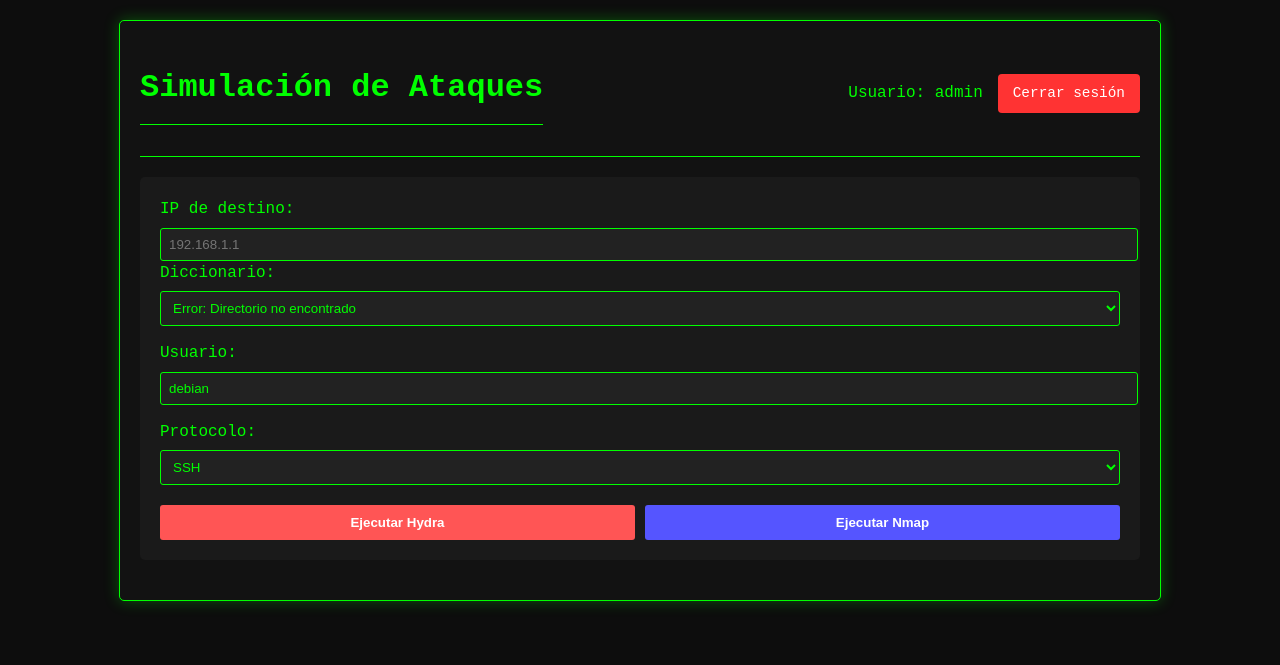
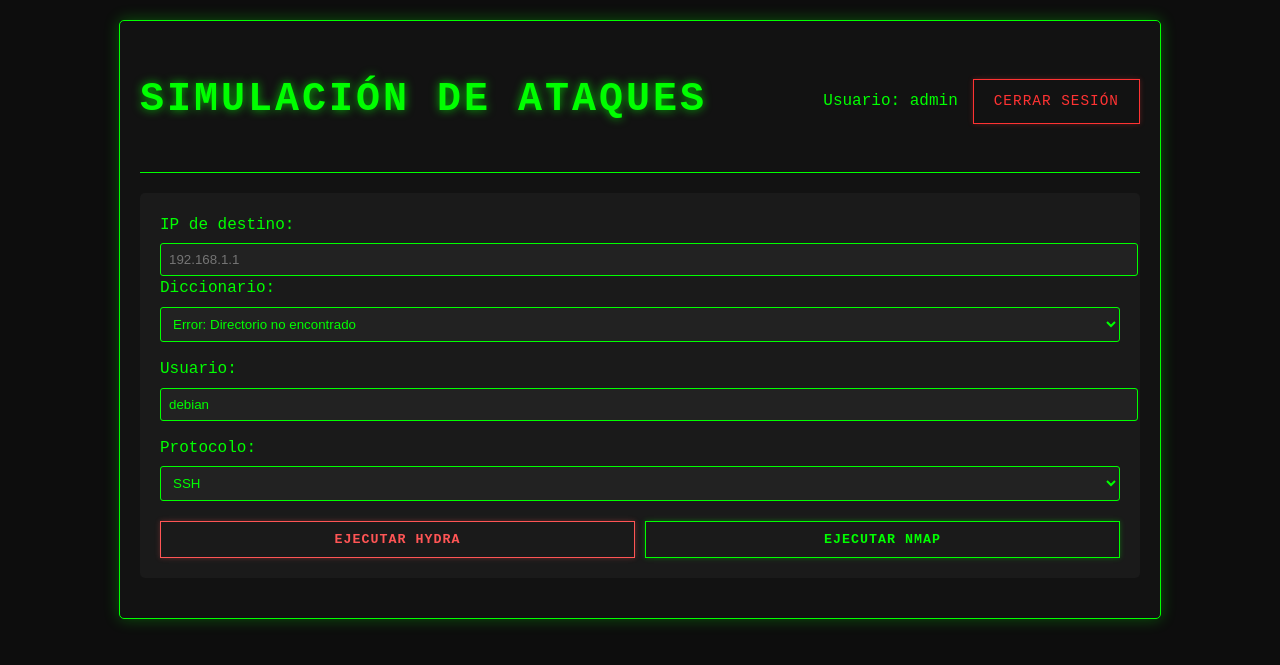
Before and after one commit to vgonsie/Proyecto-ASIR2, a Flask app: page / in a window 1280 px wide. Shown: the top 665 px of the page. Run offline with Flask 3, Linux system fonts and the light colour scheme; a user stored in the database is signed in.

Commit message:
Add files via upload

```diff
--- a/flask-app/app.py
+++ b/flask-app/app.py
@@ -1,55 +1,17 @@
 from flask import Flask, render_template, request, redirect, url_for
 from flask_login import LoginManager, UserMixin, login_user, login_required, logout_user, current_user
-from werkzeug.security import generate_password_hash, check_password_hash
 import subprocess
 import os
-import sqlite3
+from werkzeug.security import generate_password_hash, check_password_hash
 
 app = Flask(__name__)
-app.secret_key = 'tu_clave_secreta_aleatoria'
+app.secret_key = 'tu_clave_secreta_aleatoria'  # Cambia esto en producción!
 
 # Configuración de Flask-Login
 login_manager = LoginManager(app)
 login_manager.login_view = 'login'
 
-# --- Configuración de usuarios ---
-class User(UserMixin):
-    def __init__(self, id, username, password_hash):
-        self.id = id
-        self.username = username
-        self.password_hash = password_hash
-
-users = {
-    1: User(1, 'admin', generate_password_hash('admin'))
-}
-
-@login_manager.user_loader
-def load_user(user_id):
-    return users.get(int(user_id))
-
-# --- Funciones para base de datos ---
-def guardar_nmap_db(ip, ports):
-    conn = sqlite3.connect("resultados.db")
-    c = conn.cursor()
-    for port in ports:
-        c.execute('''
-            INSERT INTO nmap_resultados (ip, puerto, servicio, version)
-            VALUES (?, ?, ?, ?)
-        ''', (ip, port["port"], port["service"], port["version"]))
-    conn.commit()
-    conn.close()
-
-def guardar_hydra_db(ip, port, usuario, password, protocolo):
-    conn = sqlite3.connect("resultados.db")
-    c = conn.cursor()
-    c.execute('''
-        INSERT INTO hydra_resultados (ip, puerto, usuario, password, protocolo)
-        VALUES (?, ?, ?, ?, ?)
-    ''', (ip, port, usuario, password, protocolo))
-    conn.commit()
-    conn.close()
-
-# --- Funciones principales ---
+# --- Funciones auxiliares ---
 def obtener_diccionarios():
     diccionario_dir = "/home/kali/Proyecto-ASIR2/diccionarios"
     try:
@@ -61,9 +23,7 @@
     try:
         command = ["nmap", "-sV", ip]
         output = subprocess.check_output(command, stderr=subprocess.STDOUT)
-        data = parse_nmap_output(output.decode("utf-8"))
-        guardar_nmap_db(ip, data["ports"])
-        return data
+        return parse_nmap_output(output.decode("utf-8"))
     except subprocess.CalledProcessError as e:
         return {"error": f"Error en Nmap: {e.output.decode('utf-8')}", "raw_output": e.output.decode("utf-8")}
 
@@ -75,6 +35,7 @@
         "mac": "",
         "raw_output": output
     }
+
     for line in output.splitlines():
         if "Nmap scan report for" in line:
             data["host"] = line.split("for")[1].strip()
@@ -111,29 +72,40 @@
         ]
 
         output = subprocess.check_output(command, stderr=subprocess.STDOUT)
-        data = parse_hydra_output(output.decode('utf-8'), ip, usuario, protocolo)
-        return data
+        return parse_hydra_output(output.decode('utf-8'))
 
     except subprocess.CalledProcessError as e:
         error_output = e.output.decode('utf-8')
         return {"error": "Hydra falló", "raw_output": error_output}
 
-def parse_hydra_output(output, ip, usuario, protocolo):
+def parse_hydra_output(output):
     for line in output.splitlines():
         if "host:" in line and "login:" in line and "password:" in line:
             parts = line.split()
-            port = parts[0].replace("[", "").replace("]", "")
-            login = parts[parts.index("login:")+1]
-            password = parts[parts.index("password:")+1]
-            guardar_hydra_db(ip, port, login, password, protocolo)
             return {
-                "port": port,
-                "host": ip,
-                "login": login,
-                "password": password,
+                "port": parts[0].replace("[", "").replace("]", ""),
+                "host": parts[parts.index("host:")+1],
+                "login": parts[parts.index("login:")+1],
+                "password": parts[parts.index("password:")+1],
                 "raw_output": output
             }
     return {"error": "No se encontraron credenciales válidas", "raw_output": output}
+
+# --- Configuración de usuarios ---
+class User(UserMixin):
+    def __init__(self, id, username, password_hash):
+        self.id = id
+        self.username = username
+        self.password_hash = password_hash
+
+# Usuario admin (usuario: admin, contraseña: admin)
+users = {
+    1: User(1, 'admin', generate_password_hash('admin'))
+}
+
+@login_manager.user_loader
+def load_user(user_id):
+    return users.get(int(user_id))
 
 # --- Rutas ---
 @app.route('/login', methods=['GET', 'POST'])
@@ -172,10 +144,10 @@
             hydra_result = run_hydra(ip, diccionario, usuario, protocolo)
 
     return render_template("index.html",
-                           username=current_user.username,
-                           result=result,
-                           hydra_result=hydra_result,
-                           diccionarios=diccionarios)
+                         username=current_user.username,
+                         result=result,
+                         hydra_result=hydra_result,
+                         diccionarios=diccionarios)
 
 if __name__ == "__main__":
     app.run(debug=True)
--- a/flask-app/static/styles.css
+++ b/flask-app/static/styles.css
@@ -255,3 +255,136 @@
 .login-btn:hover {
     background-color: #008800;
 }
+
+/* Botones estilo hacking */
+button, .login-btn, .logout-btn, .hydra-btn, .nmap-btn {
+    background-color: transparent;
+    color: #00ff00;
+    border: 1px solid #00ff00;
+    padding: 10px 20px;
+    border-radius: 0;
+    font-family: 'Courier New', monospace;
+    text-transform: uppercase;
+    letter-spacing: 1px;
+    cursor: pointer;
+    position: relative;
+    overflow: hidden;
+    transition: all 0.3s;
+    box-shadow: 0 0 5px rgba(0, 255, 0, 0.3);
+}
+
+/* Efecto hover - Brillito hacker */
+button:hover, .login-btn:hover, .logout-btn:hover, .hydra-btn:hover, .nmap-btn:hover {
+    background-color: rgba(0, 255, 0, 0.1);
+    box-shadow: 0 0 15px rgba(0, 255, 0, 0.5);
+    text-shadow: 0 0 5px rgba(0, 255, 0, 0.5);
+}
+
+/* Efecto "pulsación" al hacer clic */
+button:active, .login-btn:active, .logout-btn:active, .hydra-btn:active, .nmap-btn:active {
+    transform: translateY(1px);
+    box-shadow: 0 0 3px rgba(0, 255, 0, 0.5);
+}
+
+/* Efecto especial para Hydra (rojo hacker) */
+.hydra-btn {
+    color: #ff5555;
+    border-color: #ff5555;
+    box-shadow: 0 0 5px rgba(255, 85, 85, 0.3);
+}
+
+.hydra-btn:hover {
+    background-color: rgba(255, 85, 85, 0.1);
+    box-shadow: 0 0 15px rgba(255, 85, 85, 0.5);
+    text-shadow: 0 0 5px rgba(255, 85, 85, 0.5);
+}
+
+/* Efecto especial para Logout (rojo más oscuro) */
+.logout-btn {
+    color: #ff3333;
+    border-color: #ff3333;
+    box-shadow: 0 0 5px rgba(255, 51, 51, 0.3);
+}
+
+.logout-btn:hover {
+    background-color: rgba(255, 51, 51, 0.1);
+    box-shadow: 0 0 15px rgba(255, 51, 51, 0.5);
+    text-shadow: 0 0 5px rgba(255, 51, 51, 0.5);
+}
+
+/* Efecto de "glitch" ocasional (opcional) */
+@keyframes glitch {
+    0% { text-shadow: 1px 0 rgba(255, 0, 255, 0.7); }
+    25% { text-shadow: -1px 0 rgba(0, 255, 255, 0.7); }
+    50% { text-shadow: 1px 0 rgba(255, 255, 0, 0.7); }
+    100% { text-shadow: -1px 0 rgba(0, 255, 0, 0.7); }
+}
+
+button:hover::after {
+    content: attr(data-text);
+    position: absolute;
+    left: 2px;
+    text-shadow: -1px 0 rgba(255, 0, 0, 0.7);
+    animation: glitch 0.3s linear infinite;
+}
+
+/* Estilo para el título principal */
+h1 {
+    color: #00ff00;
+    text-align: center;
+    text-transform: uppercase;
+    font-size: 2.5rem;
+    letter-spacing: 3px;
+    margin-bottom: 30px;
+    position: relative;
+    text-shadow: 0 0 10px rgba(0, 255, 0, 0.7);
+    font-family: 'Courier New', monospace;
+    border: none;
+    padding: 0;
+}
+
+h1::before {
+    color: #ff00ff;
+    z-index: -1;
+    animation: glitch-effect 3s infinite;
+}
+
+h1::after {
+    color: #00ffff;
+    z-index: -2;
+    animation: glitch-effect 2s infinite reverse;
+}
+
+h1 span.cursor {
+    display: inline-block;
+    width: 10px;
+    height: 20px;
+    background: #00ff00;
+    margin-left: 5px;
+    animation: blink 1s infinite;
+}
+
+/* Título principal SOLO en la página de inicio (index) */
+.main-title {
+    color: #00ff00;
+    text-align: center;
+    text-transform: uppercase;
+    font-size: 2.5rem;
+    letter-spacing: 4px;
+    margin: 20px 0 40px 0;
+    font-family: 'Courier New', monospace;
+    text-shadow: 0 0 10px rgba(0, 255, 0, 0.7);
+    position: relative;
+    padding-bottom: 15px;
+}
+
+/* Efecto "cursor terminal" opcional */
+.main-title::before {
+    content: ">";
+    position: absolute;
+    left: 50%;
+    bottom: -5px;
+    transform: translateX(-150px);
+    color: #00ff00;
+    animation: blink 1s infinite;
+}
```
Also changed, not shown: flask-app/resultados.db.
